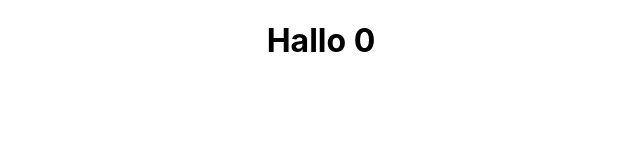
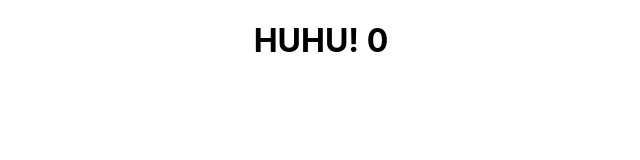
Before and after one commit to christianheyn/temp-react, a React (Create React App) app: page / in a window 1280 px wide. Shown: the top 160 px of the page, without its empty margins (319-959 px from the left). Built offline with nearby package versions, Linux system fonts and the light colour scheme.

Commit message:
ksdjhfkr

```diff
--- a/src/App.js
+++ b/src/App.js
@@ -1,7 +1,9 @@
 import React, { Component, useState } from 'react';
 import './App.css';
 
-import { MyComponet } from './MyComponet';
+import { withMyComponet } from './MyComponet';
+
+const MyComponet = withMyComponet('HUHU!')
 
 class App extends Component {
     render() {
--- a/src/MyComponet.js
+++ b/src/MyComponet.js
@@ -7,7 +7,8 @@ const useCounter = () => {
     return [counter, a]
 };
 
-export const MyComponet = () => {
+
+export const withMyComponet = (hello) => () => {
     const [catAmount, setCounter] = useCounter();
-    return <h1 onClick={setCounter}>Hallo {catAmount}</h1>;
+    return <h1 onClick={setCounter}>{hello} {catAmount}</h1>;
 };
```
Also changed, not shown: src/curry.js (added, +8 -0 lines).
